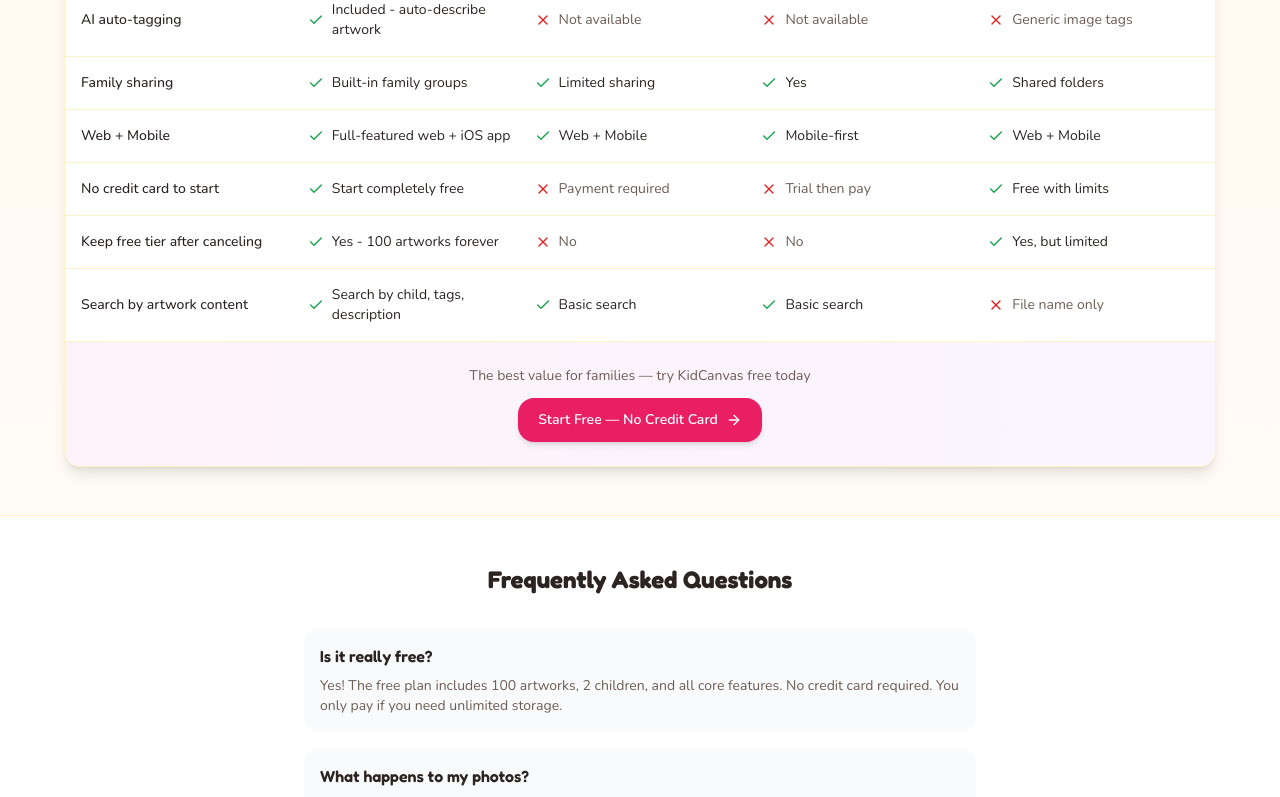
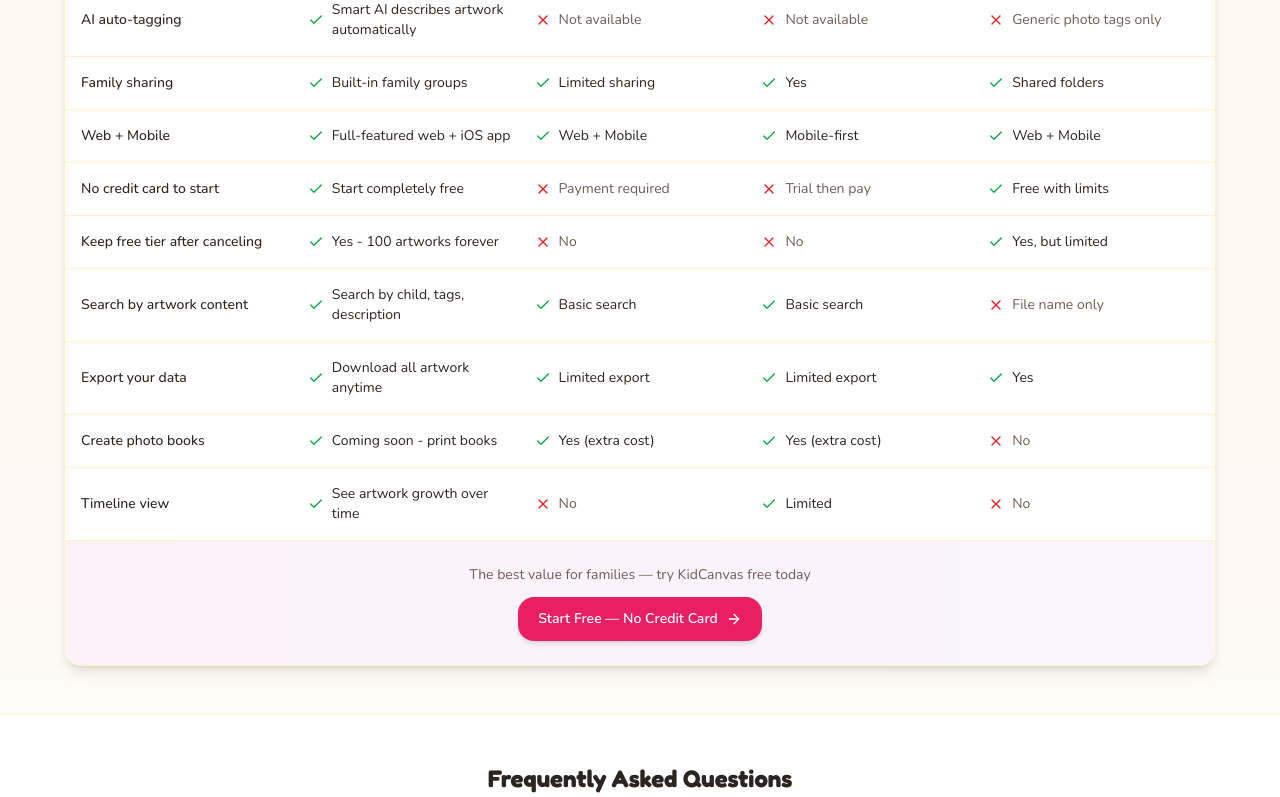
Before and after one commit to bendrumin/kidcanvas, a Next.js app: page / in a window 1280 px wide. Shown: the part 3126-3923 px from the top of the page. Built offline with nearby package versions, Linux system fonts and the light colour scheme; no server answers.

Commit message:
UI improvements

```diff
--- a/app/page.tsx
+++ b/app/page.tsx
@@ -13,9 +13,12 @@ import {
   Lock,
   Heart,
   Star,
-  Users,
   X,
 } from 'lucide-react'
+
+// Note: Metadata cannot be exported from 'use client' files
+// The parent layout.tsx already has comprehensive metadata
+// This component focuses on structured data (JSON-LD) instead
 
 export default function LandingPage() {
   return (
@@ -361,8 +364,8 @@ export default function LandingPage() {
                 },
                 {
                   feature: 'AI auto-tagging',
-                  kidcanvas: 'Included - auto-describe artwork',
-                  others: ['Not available', 'Not available', 'Generic image tags'],
+                  kidcanvas: 'Smart AI describes artwork automatically',
+                  others: ['Not available', 'Not available', 'Generic photo tags only'],
                   kidcanvasCheck: true,
                   othersCheck: [false, false, false],
                 },
@@ -400,6 +403,27 @@ export default function LandingPage() {
                   others: ['Basic search', 'Basic search', 'File name only'],
                   kidcanvasCheck: true,
                   othersCheck: [true, true, false],
+                },
+                {
+                  feature: 'Export your data',
+                  kidcanvas: 'Download all artwork anytime',
+                  others: ['Limited export', 'Limited export', 'Yes'],
+                  kidcanvasCheck: true,
+                  othersCheck: [true, true, true],
+                },
+                {
+                  feature: 'Create photo books',
+                  kidcanvas: 'Coming soon - print books',
+                  others: ['Yes (extra cost)', 'Yes (extra cost)', 'No'],
+                  kidcanvasCheck: true,
+                  othersCheck: [true, true, false],
+                },
+                {
+                  feature: 'Timeline view',
+                  kidcanvas: 'See artwork growth over time',
+                  others: ['No', 'Limited', 'No'],
+                  kidcanvasCheck: true,
+                  othersCheck: [false, true, false],
                 },
               ].map((row, i) => (
                 <div key={i} className="grid grid-cols-5 gap-4 p-4 hover:bg-gray-50/50 dark:hover:bg-secondary/50 transition-colors">
@@ -472,6 +496,13 @@ export default function LandingPage() {
                     <p className="text-muted-foreground">Artkive doesn't offer this</p>
                   </div>
                 </div>
+                <div className="flex items-start gap-3">
+                  <Check className="w-5 h-5 text-green-600 flex-shrink-0 mt-0.5" />
+                  <div>
+                    <p className="font-semibold text-foreground">Timeline view of growth</p>
+                    <p className="text-muted-foreground">See each child's artistic journey</p>
+                  </div>
+                </div>
               </div>
             </div>
 
@@ -506,6 +537,13 @@ export default function LandingPage() {
                   <div>
                     <p className="font-semibold text-foreground">Family-friendly sharing</p>
                     <p className="text-muted-foreground">Built for grandparents to view easily</p>
+                  </div>
+                </div>
+                <div className="flex items-start gap-3">
+                  <Check className="w-5 h-5 text-green-600 flex-shrink-0 mt-0.5" />
+                  <div>
+                    <p className="font-semibold text-foreground">Export all your data anytime</p>
+                    <p className="text-muted-foreground">Download everything - you own it</p>
                   </div>
                 </div>
               </div>
```
